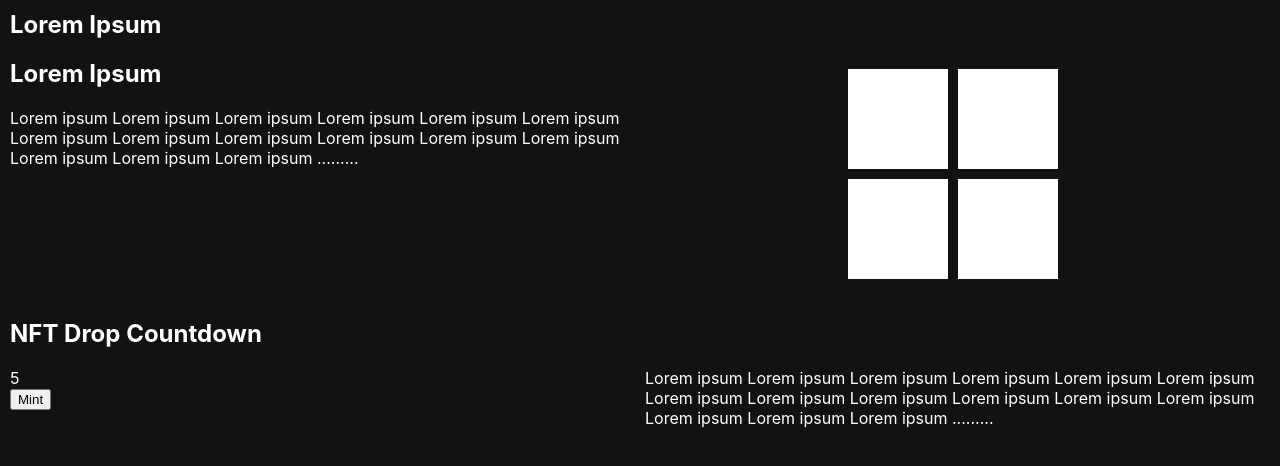
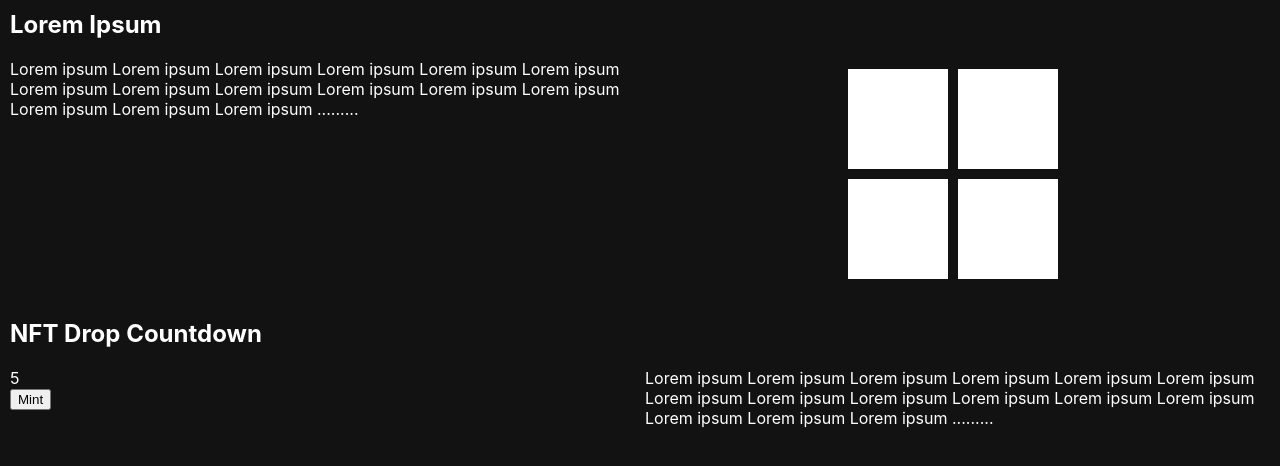
Before and after one commit to bryanguillen/nc, a React (Create React App) app: page / in a window 1280 px wide. Shown: the top 466 px of the page. Built offline with nearby package versions, Linux system fonts and the light colour scheme.

Commit message:
Remove unneccessary header

```diff
--- a/src/App.tsx
+++ b/src/App.tsx
@@ -5,7 +5,6 @@ function Welcome() {
   return (
     <TwoColumnSection title="Lorem Ipsum">
       <div className="welcome-text-container">
-        <h2>Lorem Ipsum</h2>
         <p>Lorem ipsum Lorem ipsum Lorem ipsum Lorem ipsum Lorem ipsum Lorem ipsum Lorem ipsum Lorem ipsum Lorem ipsum Lorem ipsum Lorem ipsum Lorem ipsum Lorem ipsum Lorem ipsum Lorem ipsum .........</p>
       </div>
       <div className="welcome-gallery">
```
